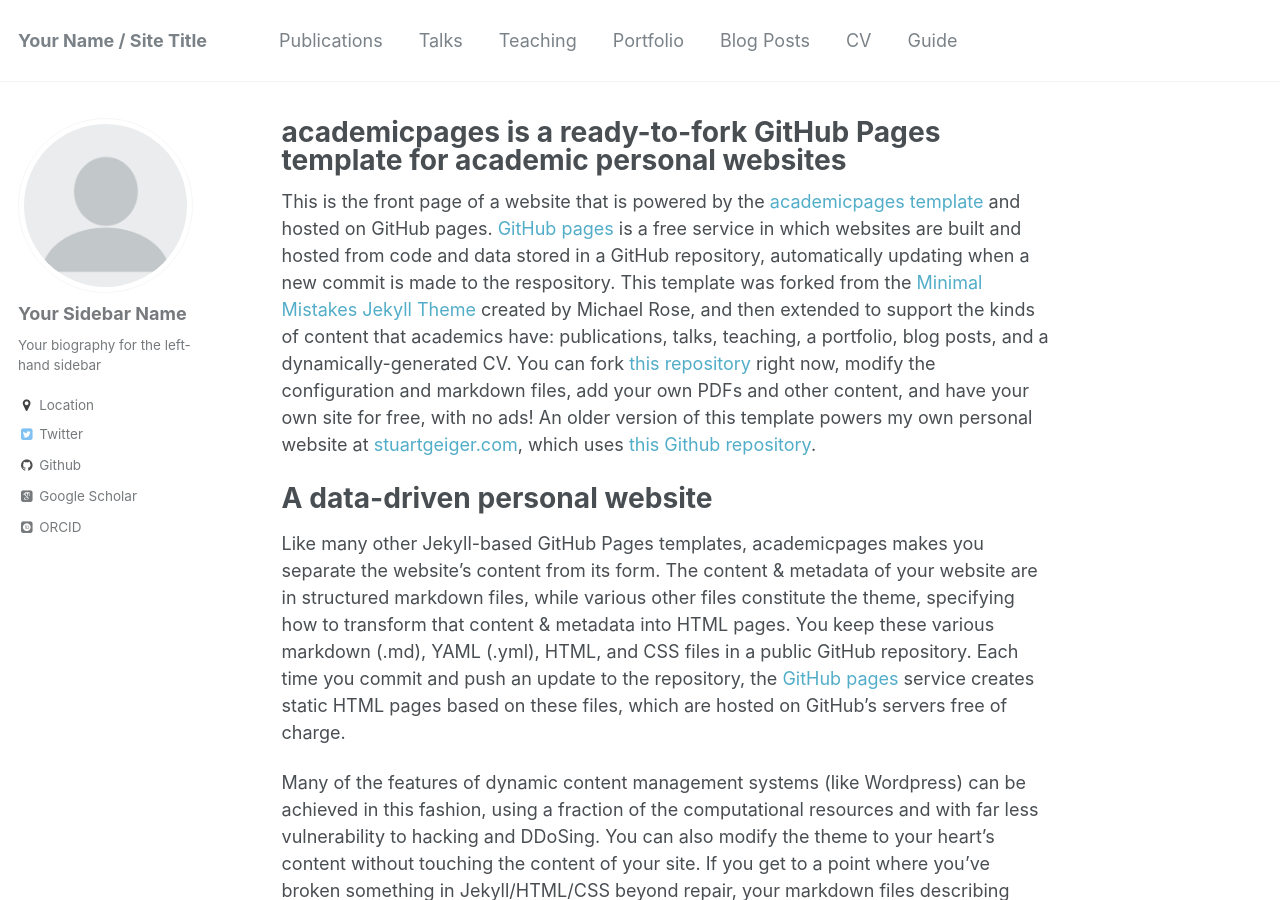
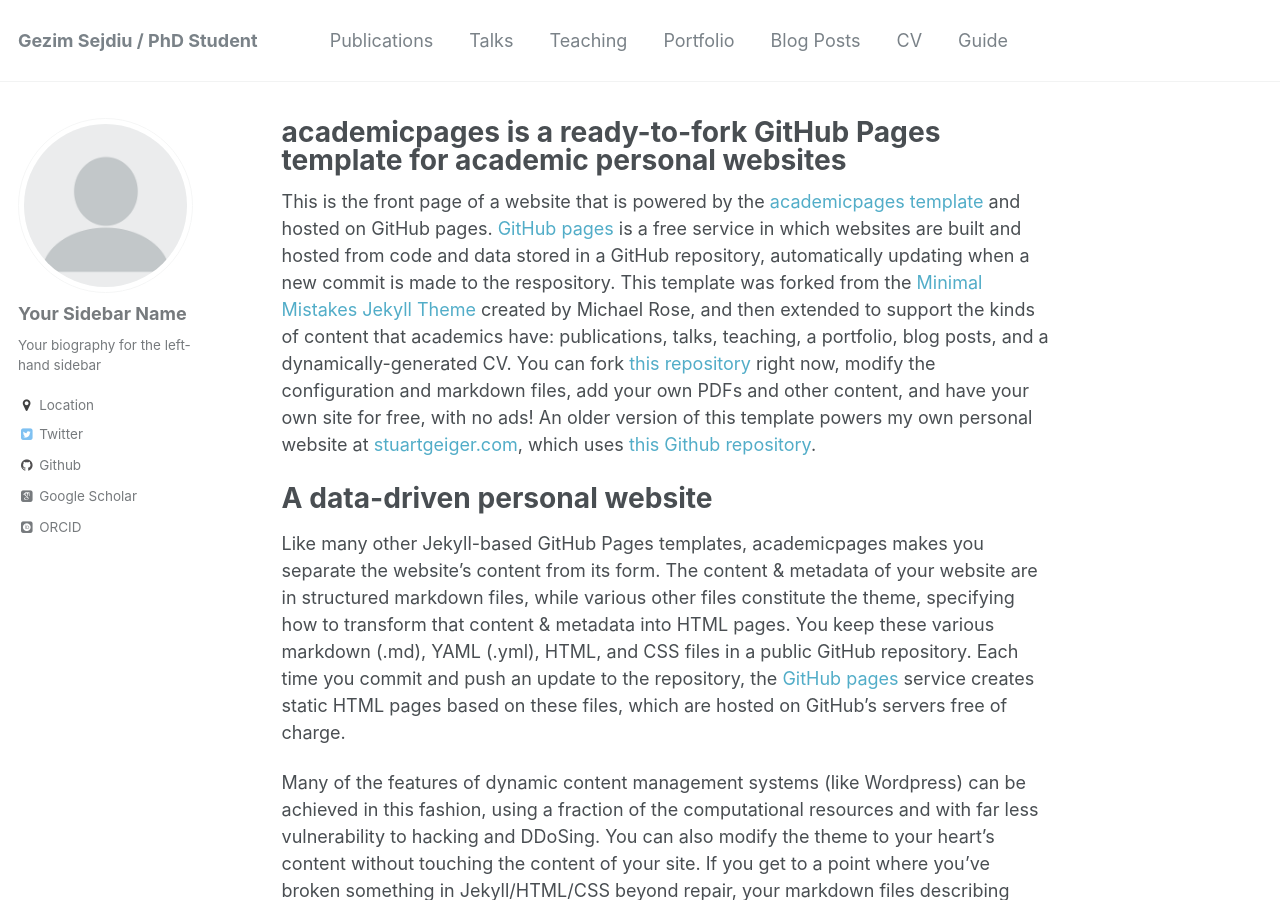
Before and after one commit to GezimSejdiu/gezimsejdiu.github.io, a Jekyll site: the page built from _pages/about.md, in a window 1280 px wide and 900 px high. Built offline with Jekyll 4.4.1, drawn with Linux system fonts in a browser that asks for light colours; some web fonts are replaced.

Commit message:
Update _config.yml

```diff
--- a/_config.yml
+++ b/_config.yml
@@ -7,13 +7,13 @@
 
 # Site Settings
 locale                   : "en-US"
-title                    : "Your Name / Site Title"
+title                    : "Gezim Sejdiu / PhD Student"
 title_separator          : "-"
 name                     : &name "Your Name"
 description              : &description "personal description"
-url                      : https://academicpages.github.io # the base hostname & protocol for your site e.g. "https://mmistakes.github.io"
+url                      : https://gezimsejdiu.github.io/ # the base hostname & protocol for your site e.g. "https://mmistakes.github.io"
 baseurl                  : "" # the subpath of your site, e.g. "/blog"
-repository               : "academicpages/academicpages.github.io"
+repository               : "GezimSejdiu/gezimsejdiu.github.io"
 teaser                   :  # filename of teaser fallback teaser image placed in /images/, .e.g. "500x300.png"
 breadcrumbs              : false # true, false (default)
 words_per_minute         : 160
```
